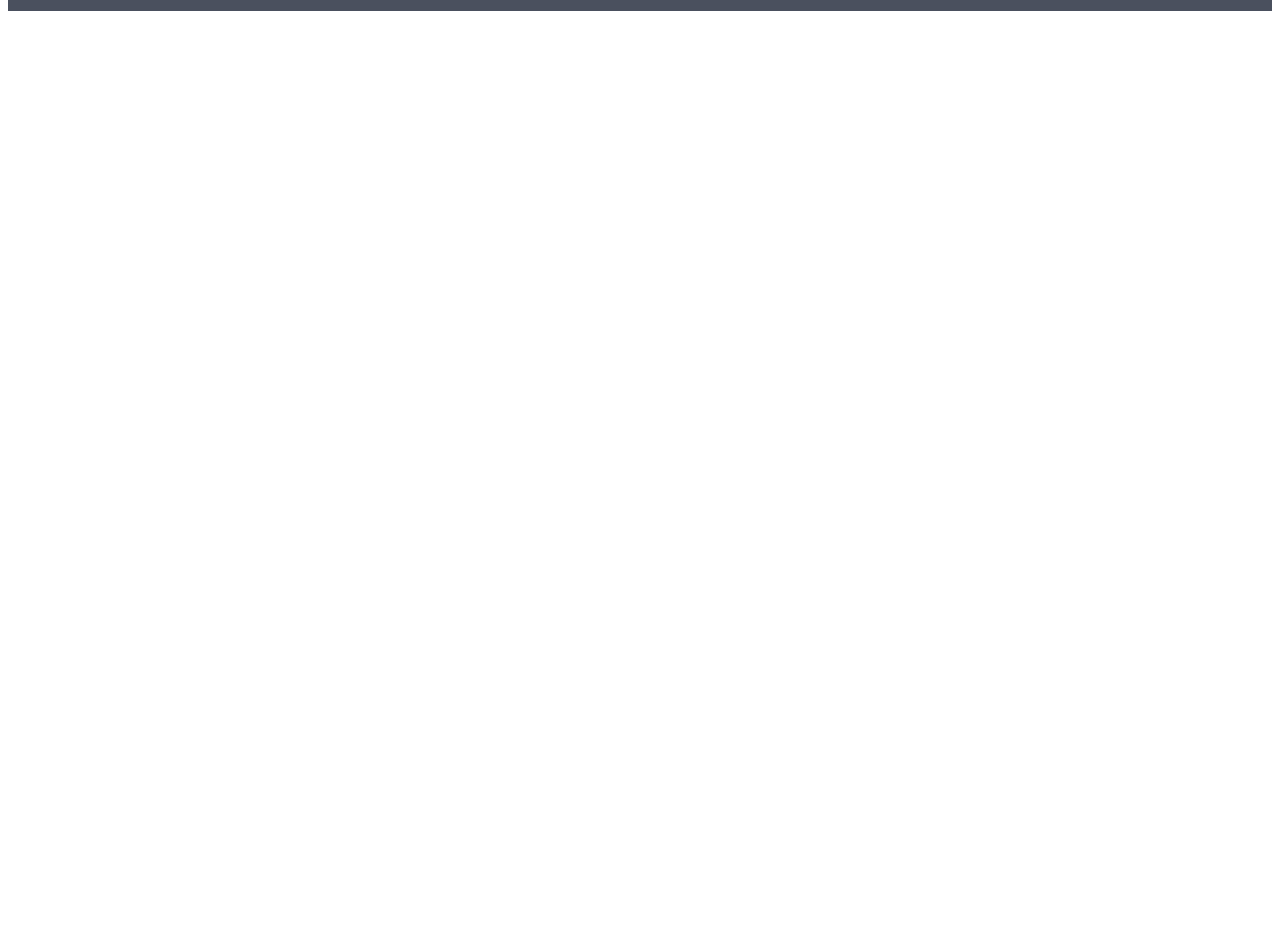
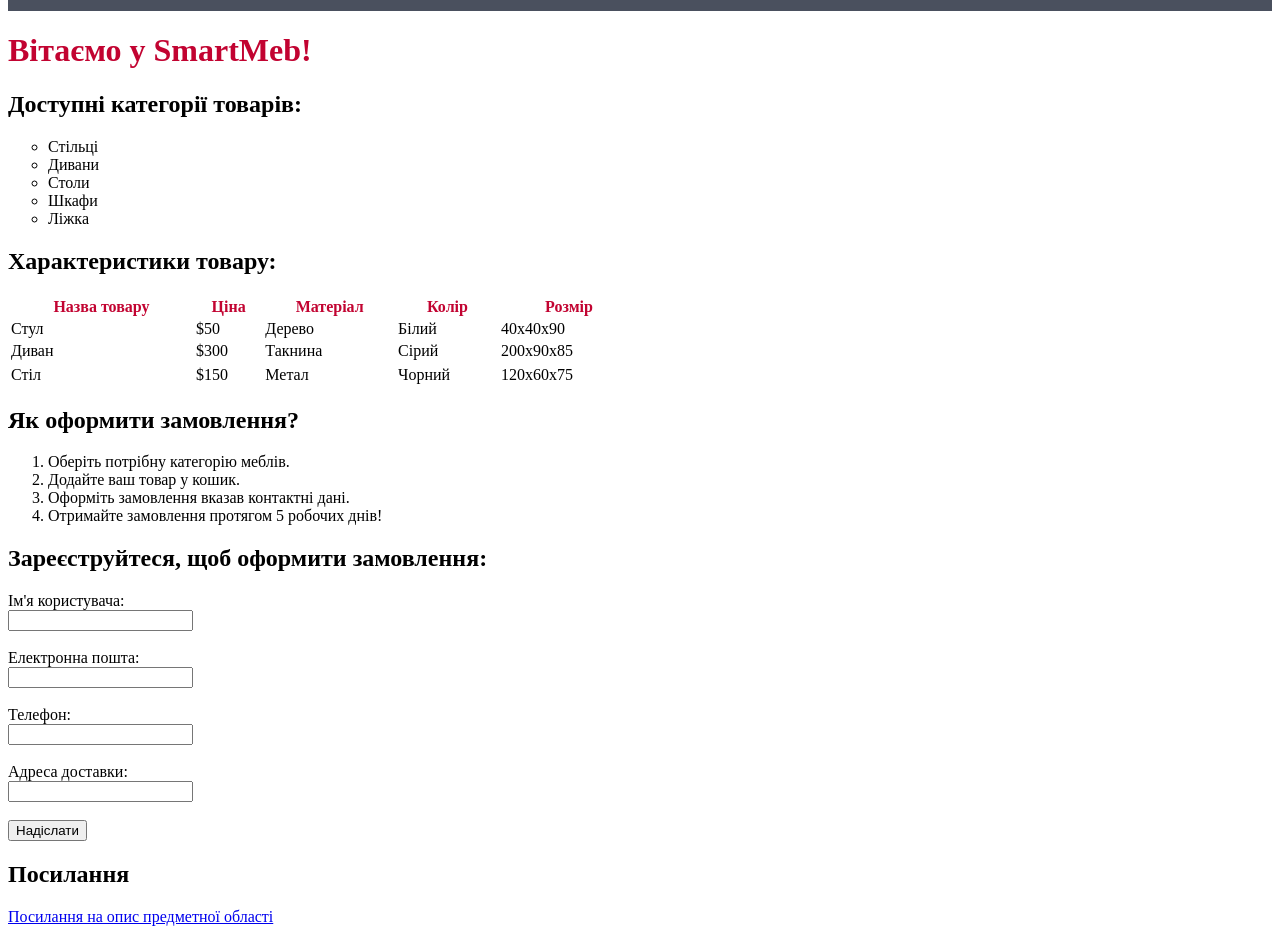
Before and after one commit to sataandagii/IC-34-Honcharenko-Lab1, a plain HTML site: page index.html in a window 1280 px wide. Shown: the part 127-1061 px from the top of the page. Before the commit the page ends 800 px from the top, so only its background shows below. Drawn offline with Linux system fonts and the light colour scheme.

Commit message:
push-mainpart

```diff
--- a/index.html
+++ b/index.html
@@ -13,6 +13,74 @@
     <button>Про нас</button>&nbsp;&nbsp;
     <button>Умови замовлення</button>
 </header>
+
 <body>
+    <h1 style="color:#C20331">Вітаємо у SmartMeb!</h1>
+    <h2>Доступні категорії товарів:</h2>
+    <ul style="list-style-type:circle">
+        <li>Стільці</li>
+        <li>Дивани</li>
+        <li>Столи</li>
+        <li>Шкафи</li>
+        <li>Ліжка</li>
+      </ul>
+    <h2>Характеристики товару:</h2>
+    <table style="width:50%">
+        <tr style="color:#C20331">
+          <th>Назва товару</th>
+          <th>Ціна</th>
+          <th>Матеріал</th>
+          <th>Колір</th>
+          <th>Розмір</th>
+        </tr>
+        <tr>
+          <td>Стул</td>
+          <td>$50</td>
+          <td>Дерево</td>
+          <td>Білий</td>
+          <td>40x40x90</td>
+        </tr>
+        <tr>
+            <td>Диван</td>
+            <td>$300</td>
+            <td>Такнина</td>
+            <td>Сірий</td>
+            <td>200x90x85</td>
+        </tr>
+        <tr></tr>
+            <td>Стіл</td>
+            <td>$150</td>
+            <td>Метал</td>
+            <td>Чорний</td>
+            <td>120x60x75</td>
+        </tr>
+      </table>
+      <h2>Як оформити замовлення?</h2>
+      <ol>
+        <li>Оберіть потрібну категорію меблів.</li>
+        <li>Додайте ваш товар у кошик.</li>
+        <li>Оформіть замовлення вказав контактні дані.</li>
+        <li>Отримайте замовлення протягом 5 робочих днів!</li>
+      </ol>
+      <h2>Зареєструйтеся, щоб оформити замовлення:</h2>
+
+      <form>
+        <label for="username">Ім'я користувача:</label><br>
+        <input type="text" id="username" name="username" required><br><br>
+
+        <label for="email">Електронна пошта:</label><br>
+        <input type="email" id="email" name="email" required><br><br>
+
+        <label for="phone">Телефон:</label><br>
+        <input type="tel" id="phone" name="phone"><br><br>
+
+        <label for="address">Адреса доставки:</label><br>
+        <input type="text" id="address" name="address"><br><br>
+
+        <input type='submit' value='Надіслати'>
+      </form>
+
+      <h2>Посилання</h2>
+      <a href="descrpt.html">Посилання на опис предметної області</a>
 </body>
 </html>
```
Also changed, not shown: descrpt.html (added, +17 -0 lines).
